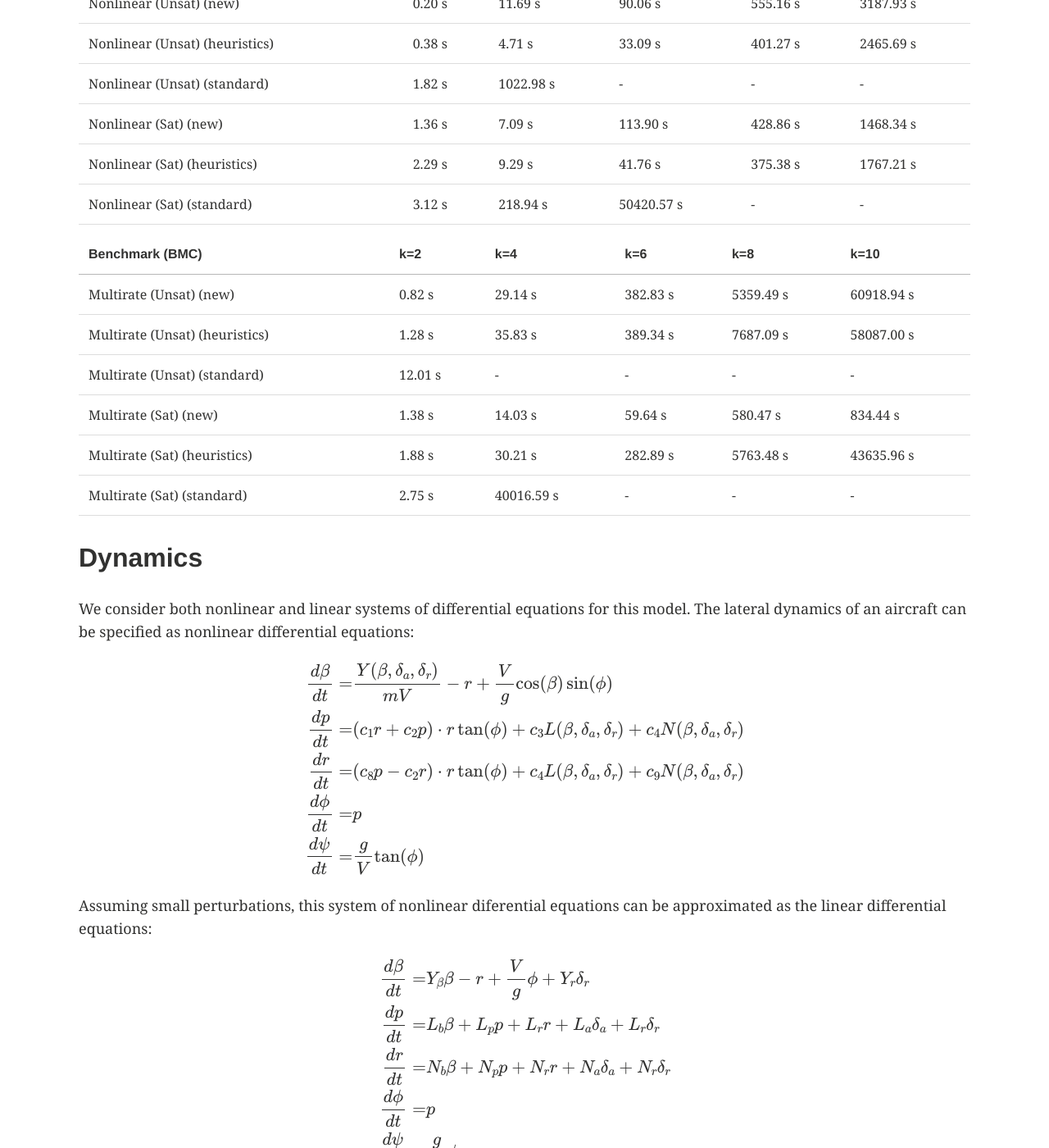
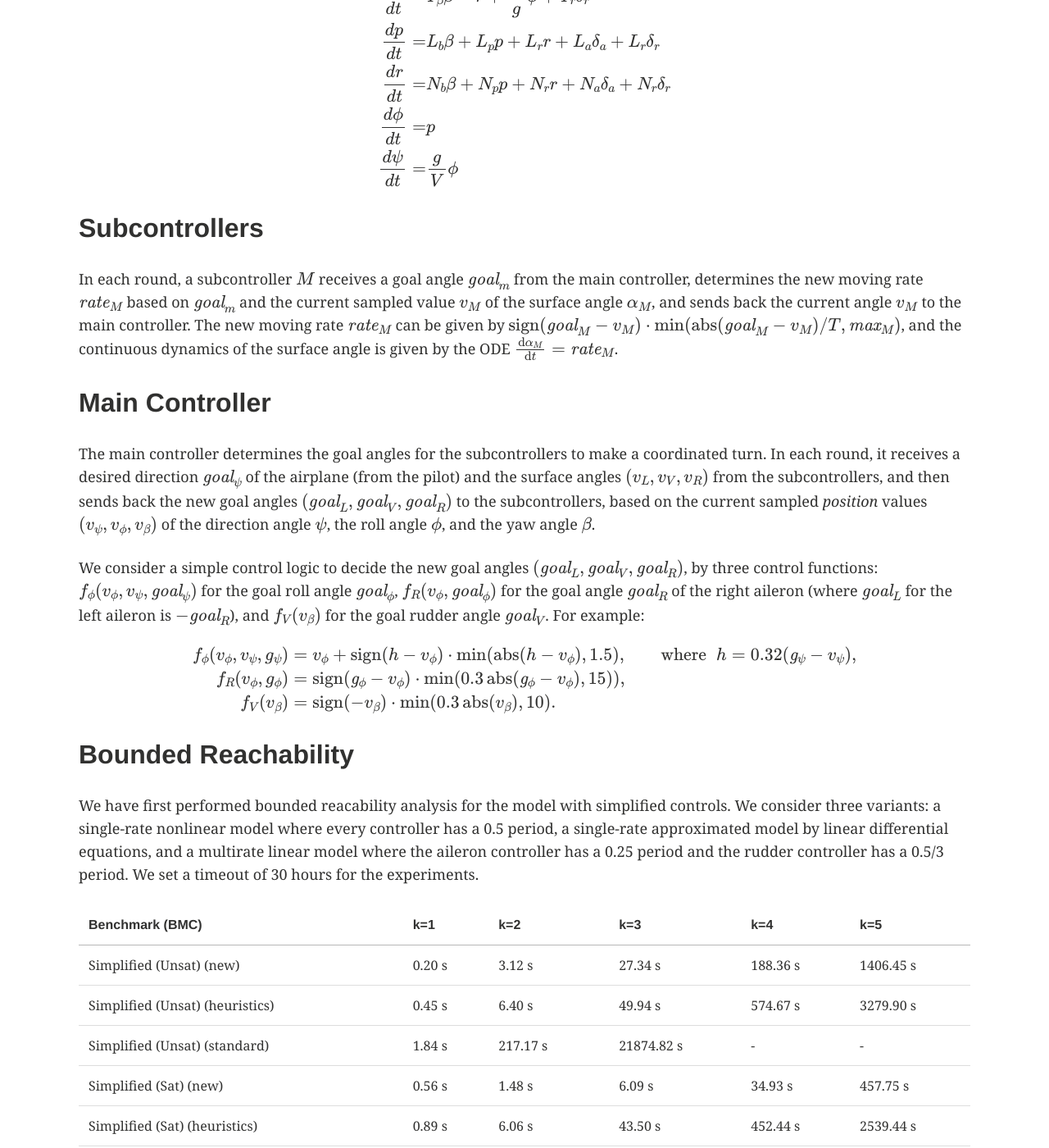
Before and after one commit to dreal/dreal.github.io, a Jekyll site: the page built from benchmarks/networks/airplane/index.md, in a window 1280 px wide and 1400 px high, scrolled down 1113 px. Shown: the whole window at 82% size. Built offline with Jekyll 4.4.1, drawn with Linux system fonts in a browser that asks for light colours; formulas are drawn with MathJax 3; some of the changed text lies outside the part shown.

Commit message:
airplane model updated (without compositional analysis)

```diff
--- a/benchmarks/networks/airplane/index.md
+++ b/benchmarks/networks/airplane/index.md
@@ -12,21 +12,106 @@
 ---
 
 
-We consider a networked control system to perform the turning maneuver of an airplane
-in which a main controller directs subcontrollers for the ailerons and the rudder.
+We consider a networked control system to perform the turning maneuver of an airplane in which a main controller directs subcontrollers for the ailerons and the rudder.
 
 To make a turn, an aircraft rolls towards the direction of the turn
-by moving its ailerons (surfaces attached to the end of the wings),
-while its rudder (a surface attached to the vertical tail)
-is used to counter adverse yaw (a yawing moment in the opposite direction caused by the rolling).
+by moving its ailerons (surfaces attached to the end of the wings).
+The rolling causes a yawing moment in the opposite direction, called adverse yaw, which is countered by using its rudder (a surface attached to the vertical stabilizer).
 
-The system consists of three controllers. The main controller has one mode, and determines the desired control angles.
-The two subcontroller (for the ailerons and the rudder) have two modes for moving up or down their surfaces,
-and *gradually* change the surface angles according to the main controller.
 
-## Benchmarks
+The system consists of three controllers.
+The main controller determines the desired control angles,
+and the subcontroller (for the ailerons and the rudder) *gradually* change the surface angles according to the main controller.
 
-We consider three variants of this model:
+## Dynamics
+
+We consider both nonlinear and linear systems of differential equations for this model.
+The lateral dynamics of an aircraft
+can be specified as nonlinear ordinary differential equations,
+where
+\\(\beta\\) is the yaw angle,
+\\(p\\) is the rolling moment,
+\\(r\\) is the yawing moment,
+\\(\phi\\) is the roll angle,
+\\(\psi\\) is the direction angle, and
+\\(Y(\beta,\delta_a,\delta_r)\\), \\(L(\beta,\delta_a,\delta_r)\\), and \\(N(\beta,\delta_a,\delta_r)\\)
+are (linear) functions denoting  the coefficients of side force, rolling moment, and yawing moment.
+
+
+
+\begin{aligned}
+    \frac{d\beta}{dt} = & \frac{Y(\beta,\delta_a,\delta_r)}{m V} - r + \frac{V}{g} \cos(\beta) \sin(\phi) \\\\\\
+    \frac{dp}{dt} = & (c_1 r + c_2 p)\cdot r \tan(\phi) + c_3 L(\beta,\delta_a,\delta_r) + c_4 N(\beta,\delta_a,\delta_r) \\\\\\
+    \frac{dr}{dt} = & (c_8 p - c_2 r) \cdot r \tan(\phi) + c_4 L(\beta,\delta_a,\delta_r) + c_9 N(\beta,\delta_a,\delta_r) \\\\\\
+    \frac{d\phi}{dt} = & p \\\\\\
+    \frac{d\psi}{dt} = & \frac{g}{V} \tan(\phi) \\\\\\
+\end{aligned}
+
+
+These nonlinear ODEs can be approximated as the linear ODEs,
+assuming small perturbations:
+
+\begin{aligned}
+    \frac{d\beta}{dt} = & Y_\beta \beta  - r + \frac{V}{g} \phi + Y_r \delta_r \\\\\\
+    \frac{dp}{dt} = & L_b \beta + L_p p + L_r r + L_a \delta_a + L_r \delta_r  \\\\\\
+    \frac{dr}{dt} = & N_b \beta + N_p p + N_r r + N_a \delta_a + N_r \delta_r  \\\\\\
+    \frac{d\phi}{dt} = & p \\\\\\
+    \frac{d\psi}{dt} = & \frac{g}{V} \phi \\\\\\
+\end{aligned}
+
+
+## Subcontrollers
+
+In each round, a subcontroller \\(M\\) receives a goal angle \\(\mathit{goal}_m\\)
+from the main controller, determines the new moving rate \\(\mathit{rate}_M\\) based
+on \\(\mathit{goal}_m\\) and the current sampled value \\(v_M\\) of the surface angle \\(\alpha_M\\),
+and sends back the current angle \\(v_M\\) to the main controller.
+The new moving rate \\(\mathit{rate}_M\\) can be given by
+\\( \mathrm{sign}(\mathit{goal}_M - v_M) \cdot \min(\\mathrm{abs}(\mathit{goal}_M - v_M) / T, \mathit{max}_M)\\),
+and the continuous dynamics of the surface angle
+is given by the ODE
+\\(\frac{\mathrm{d}\alpha_M}{\mathrm{d}t} = \mathit{rate}_M\\).
+
+
+
+## Main Controller
+
+The main controller determines the goal angles for the subcontrollers to make a coordinated turn.  In  each round, it receives a  desired direction \\(\mathit{goal}\_\psi\\) of the airplane (from the pilot)
+and the surface angles \\((v_L, v_V, v_R)\\) from the subcontrollers,
+and then sends back the new goal angles \\((\mathit{goal}_L,\mathit{goal}_V,\mathit{goal}_R)\\) to the subcontrollers,
+based on the current sampled *position* values \\((v\_\psi, v\_\phi, v\_\beta)\\) of  the direction angle \\(\psi\\), the roll angle \\(\phi\\), and the yaw angle \\(\beta\\).
+
+
+We consider a simple control logic to decide
+the new goal angles \\((\mathit{goal}\_L,\mathit{goal}\_V,\mathit{goal}\_R)\\),
+by three control functions:
+\\(f\_\phi(v\_\phi, v\_\psi, \mathit{goal}\_\psi)\\)
+for the goal roll angle \\(\mathit{goal}\_\phi\\),
+\\(f\_{R}(v\_\phi, \mathit{goal}\_\phi)\\) for the goal angle \\(\mathit{goal}\_R\\) of the right aileron
+    (where \\(\mathit{goal}\_L\\) for the left aileron is \\(- \mathit{goal}\_R\\)),
+and
+\\(f\_V(v\_\beta)\\) for the goal rudder angle \\(\mathit{goal}\_V\\).
+For example:
+
+\begin{aligned}
+f\_\phi(v\_\phi, v\_\psi, g\_\psi) &=
+v\_\phi + \mathrm{sign}(h - v\_\phi) \cdot \min(\mathrm{abs}(h - v\_\phi),1.5),
+&&\mbox{where}\;\; h = 0.32  (\mathit{g}\_\psi - v\_\psi),
+\\\\\\
+f\_{R}(v\_\phi, g\_\phi) &=
+\mathrm{sign}(\mathit{g}\_\phi - v\_\phi)\cdot \min(0.3 \,\mathrm{abs}(\mathit{g}\_\phi - v\_\phi), 15)),
+\\\\\\
+f\_V(v\_\beta) &=
+\mathrm{sign}(-v\_\beta)\cdot \min(0.3  \,\mathrm{abs}(v\_\beta), 10).
+\end{aligned}
+
+
+
+## Bounded Reachability
+
+We have first performed bounded reacability analysis
+for the model with simplified controls.
+We consider three variants:
 a single-rate nonlinear model where every controller has a 0.5 period,
 a single-rate approximated model by linear differential equations,
 and a multirate linear model where the aileron controller has a 0.25 period and the rudder controller has a 0.5/3 period.
@@ -68,35 +153,8 @@
 
 
 
-## Dynamics
 
-We consider both nonlinear and linear systems of differential equations for this model.
-The lateral dynamics of an aircraft
-can be specified as nonlinear differential equations:
-
-
-\begin{aligned}
-    \frac{d\beta}{dt} = & \frac{Y(\beta,\delta_a,\delta_r)}{m V} - r + \frac{V}{g} \cos(\beta) \sin(\phi) \\\\\\
-    \frac{dp}{dt} = & (c_1 r + c_2 p)\cdot r \tan(\phi) + c_3 L(\beta,\delta_a,\delta_r) + c_4 N(\beta,\delta_a,\delta_r) \\\\\\
-    \frac{dr}{dt} = & (c_8 p - c_2 r) \cdot r \tan(\phi) + c_4 L(\beta,\delta_a,\delta_r) + c_9 N(\beta,\delta_a,\delta_r) \\\\\\
-    \frac{d\phi}{dt} = & p \\\\\\
-    \frac{d\psi}{dt} = & \frac{g}{V} \tan(\phi) \\\\\\
-\end{aligned}
-
-
-Assuming small perturbations, this system of nonlinear diferential equations can be approximated as the linear differential equations:
-
-
-\begin{aligned}
-    \frac{d\beta}{dt} = & Y_\beta \beta  - r + \frac{V}{g} \phi + Y_r \delta_r \\\\\\
-    \frac{dp}{dt} = & L_b \beta + L_p p + L_r r + L_a \delta_a + L_r \delta_r  \\\\\\
-    \frac{dr}{dt} = & N_b \beta + N_p p + N_r r + N_a \delta_a + N_r \delta_r  \\\\\\
-    \frac{d\phi}{dt} = & p \\\\\\
-    \frac{d\psi}{dt} = & \frac{g}{V} \phi \\\\\\
-\end{aligned}
-
-
-## Files
+#### Files
 
 To generate SMT files for this model in the new/standard encodings, we have developed a simple python script.
 For example,
```
